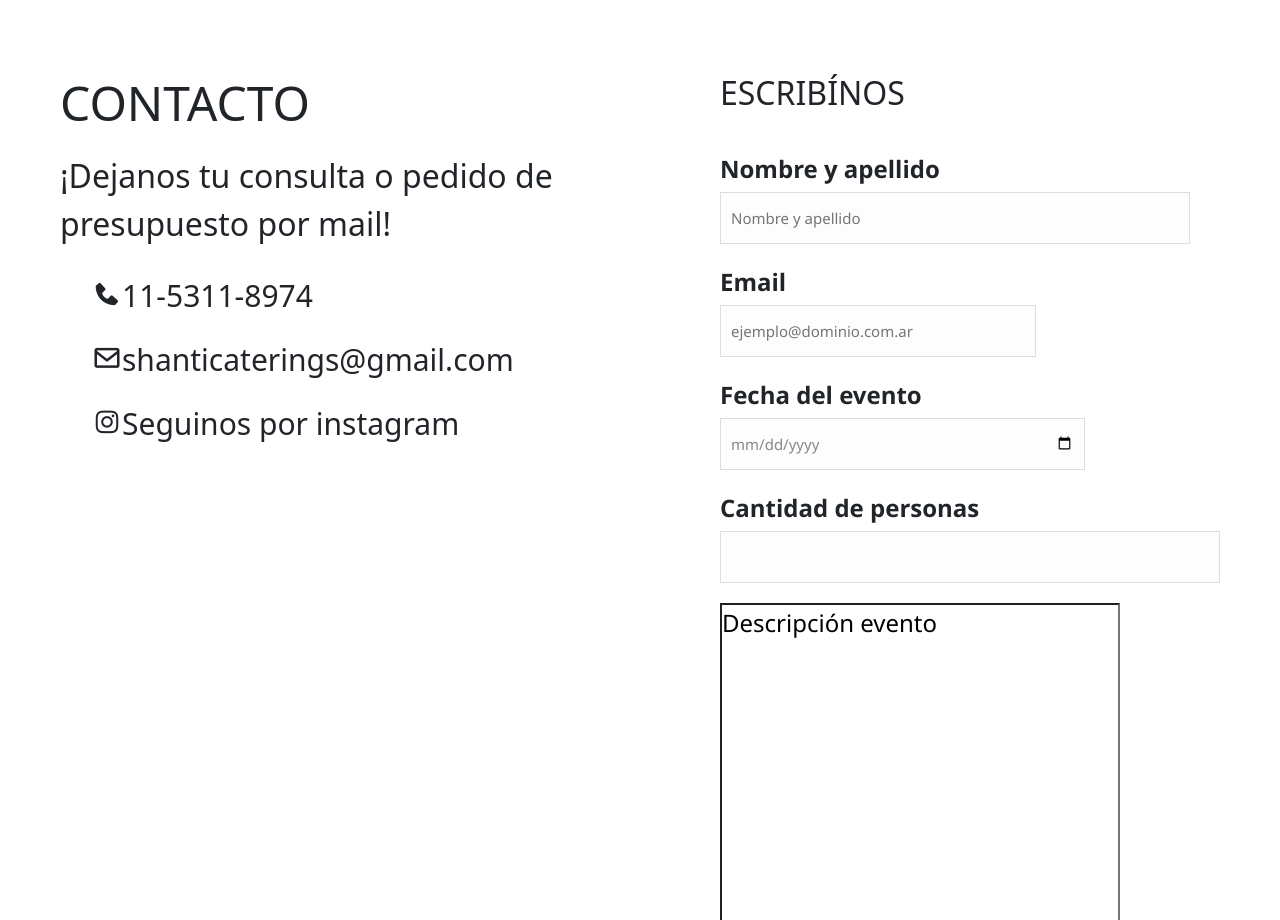
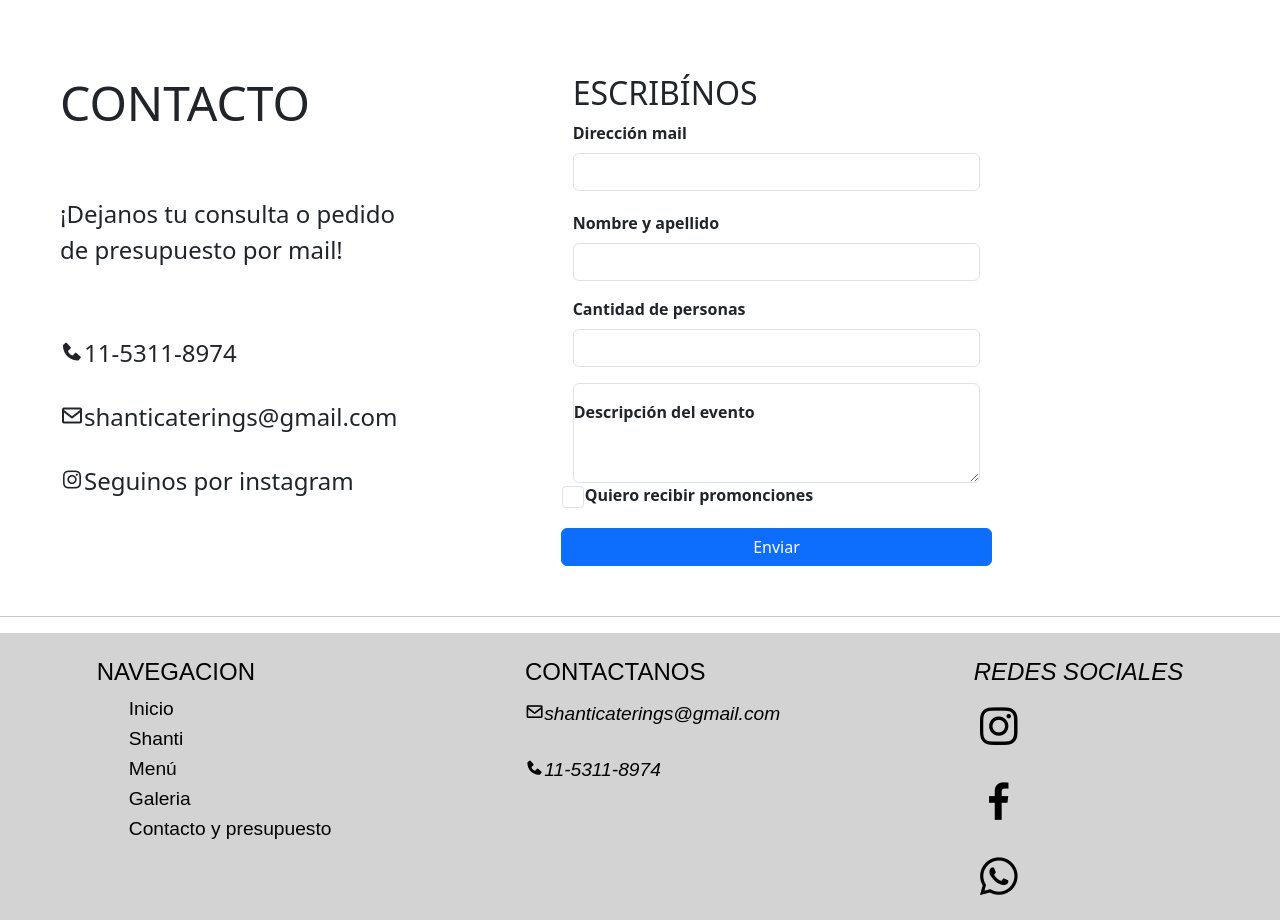
Before and after one commit to Chak100/Fran.Moya, a plain HTML site: page index.html in a window 1280 px wide. Shown: the part 1880-2800 px from the top of the page. Drawn offline with nearby package versions, Linux system fonts and the light colour scheme.

Commit message:
2do borrador

```diff
--- a/Styles/Style.css
+++ b/Styles/Style.css
@@ -352,7 +352,7 @@ font-size: 3rem;
 
 .txt__consulta{
     margin-top: 30px;
-    font-size: 2rem;
+    font-size: 1.5rem;
 }
 
 .txt__consulta p{
@@ -361,7 +361,7 @@ font-size: 3rem;
 .txt__consulta ul li{
     list-style: none;
     line-height: 4rem;
-    font-size: 30px;
+    font-size: 1.5rem;
 
 }
 
--- a/index.html
+++ b/index.html
@@ -98,22 +98,22 @@
     <!------------------------- HERO SECTION------------------------>
 
     <section id="hero-container" class="m-5 bg-primary.bg-gradient">
-        <div class="row justify-content-evenly">
+        <div class=" text-sm-center  row justify-content-evenly">
             <div class="row align-text-center col-6">
                 <p class="fs-3"> Bienvenidos a <span class="fw-bold ">Shanti Catering </span>, un lugar donde vas a
                     encontar las mejores opciones para tus eventos,
                     también podes contactarnos y armamos tu evento a medida!</p>
             </div>
             <div class="row col-6">
-                <img src="./Fotos/mesa_ssd.JPEG" alt="Mesa de restaurant" class="w-100" class="img-fluid">
+                <img src="./Fotos/mesa_ssd.JPEG" alt="Mesa de restaurant" class="img-fluid">
             </div>
         </div>
     </section>
 
     <main>
-        <Div class="card-container  d-flex align-content-around flex-wrap m-5" >
+        <Div class="card-container d-flex align-content-around flex-wrap m-5">
             <div class="col-6 card bg-white text-white shadow-lg p-3 mb-5 bg-body rounded">
-                <img src="./Fotos/postre_trifle.jpeg" class="card-img p-5px" alt="..."data-aos="fade-up-right">
+                <img src="./Fotos/postre_trifle.jpeg" class="card-img p-5px" alt="..." data-aos="fade-up-right">
                 <div class="card-img-overlay align-text-center">
                     <h3 data-aos="fade-up-right"><a href="./Secciones/Shanti.html"> SHANTI </a>
                     </h3>
@@ -127,7 +127,8 @@
                 </div>
             </div>
             <div class="col-6 card bg-white text-white shadow-lg p-3 mb-5 bg-body rounded">
-                <img src="./Fotos/Langostinos.jpg" class="card-img p-5px" alt="..." heigth="400px" data-aos="fade-up-right">
+                <img src="./Fotos/Langostinos.jpg" class="card-img p-5px" alt="..." heigth="400px"
+                    data-aos="fade-up-right">
                 <div class="card-img-overlay">
                     <h3 data-aos="fade-up-right"><a href="./Secciones/Galeria.html"> GALERIA </a>
                     </h3>
@@ -164,7 +165,7 @@
         </section> -->
 
         <Section class="section__segunda">
-            <div class="txt__consulta">
+            <div class="txt__consulta row col-4">
                 <h2>CONTACTO</h2>
                 <p>¡Dejanos tu consulta o pedido de presupuesto por mail! </p>
                 <ul>
@@ -176,32 +177,31 @@
             <div class="contacto__formulario">
                 <h2> ESCRIBÍNOS </h2>
 
-        <Form class="Formulario">
-            <div class="form_element">
-                <label for="campo_nombre">Nombre y apellido </label>
-                <input type="text" id="campo_nombre" placeholder="Nombre y apellido" required>
+                <form class="row col-8">
+                    <div class="mb-3">
+                        <label for="exampleInputEmail1" class="form-label">Dirección mail</label>
+                        <input type="email" class="form-control" id="exampleInputEmail1" aria-describedby="emailHelp">
+                        <div id="emailHelp" class="form-text"></div>
                     </div>
-            <div class="form_element">
-                <label for="completar-mail">Email</label>
-                <input type="email" id="completar-mail" placeholder="ejemplo@dominio.com.ar" required>
+                    <div class="mb-3">
+                        <label for="exampleInputName" class="form-label">Nombre y apellido</label>
+                        <input type="input" class="form-control" id="exampleInputinput1">
                     </div>
-            <div class="form_element">
-                <label for="campo_fecha">Fecha del evento</label>
-                <input type="date" id="campo_fecha">
+                    <div class="mb-3">
+                        <label for="exampleInputName" class="form-label">Cantidad de personas</label>
+                        <input type="textarea" class="form-control" id="exampleInputinput1">
                     </div>
-            <div class="form_element">
-                <label for="cantidad_personas">Cantidad de personas</label>
-                <input type="number" id="cantidad_personas">
+                    <div class="form-floating">
+                        <textarea class="form-control" placeholder="Leave a comment here" id="floatingTextarea2" style="height: 100px"></textarea>
+                        <label for="floatingTextarea2">Descripción del evento</label>
                       </div>
-            <div class="form_element">
-                <textarea name="descripcion_evento" id="descripcion_evento" cols="30"
-                    rows="10">Descripción evento</textarea>
+                    <div class="mb-3 form-check">
+                        <input type="checkbox" class="form-check-input" id="exampleCheck1">
+                        <label class="form-check-label" for="exampleCheck1">Quiero recibir promonciones</label>
                     </div>
-        </Form>
-        <div class="button">
-            <input type="button" value="Enviar">
-            <input type="button" value="Borrar formulario">
-        </div>
+                    <button type="submit" class="btn btn-primary p-15">Enviar</button>
+                </form>
+
             </div>
         </Section>
 
```
Lines whose indentation alone changed are shown as unchanged.
